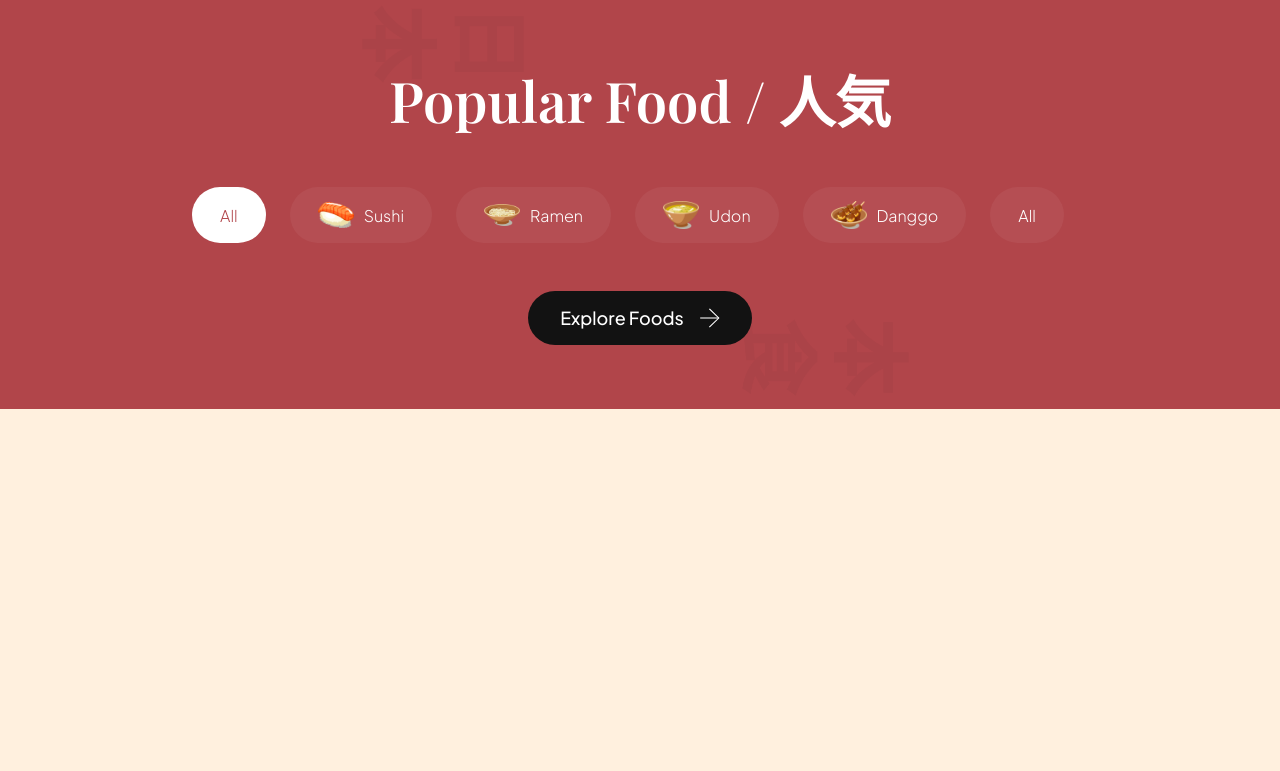
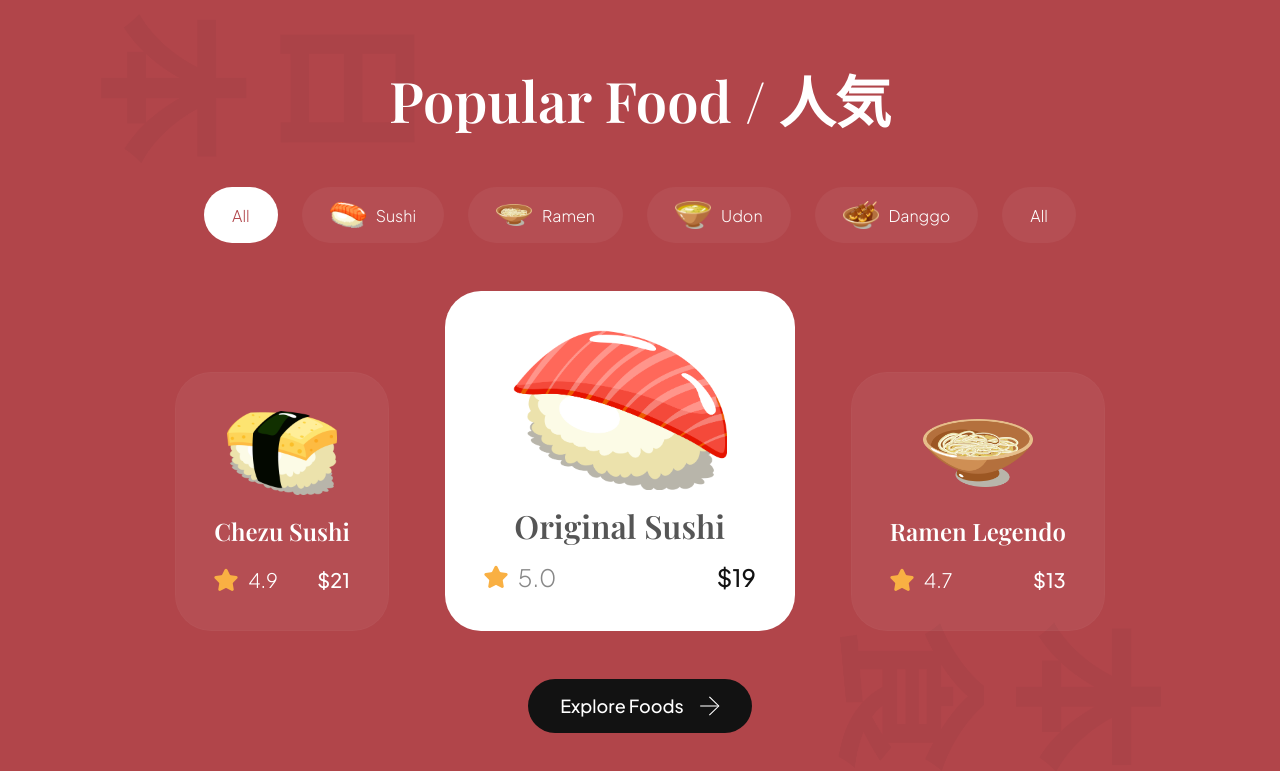
Before and after one commit to romnegrillo/sushiman, a website built with Vite: page index.html in a window 1280 px wide. Shown: the part 1567-2338 px from the top of the page. Before the commit the page ends 1976 px from the top, so only its background shows below. Built offline with nearby package versions, Linux system fonts and the light colour scheme.

Commit message:
Finished popular section. Added animations.

```diff
--- a/css/sections/popular.css
+++ b/css/sections/popular.css
@@ -106,3 +106,102 @@
   object-fit: contain;
   margin-left: 16px;
 }
+
+.popular-foods__catalogue {
+  display: flex;
+  justify-content: center;
+  align-items: flex-end;
+  flex-wrap: wrap;
+}
+
+.popular-foods__card {
+  padding: 38px;
+  height: fit-content;
+  min-width: 28=60px;
+
+  display: flex;
+  flex-direction: column;
+  align-items: center;
+  gap: 20px;
+
+  background-color: rgba(255, 255, 255, 0.05);
+  border: 1px solid rgba(255, 255, 255, 0.02);
+  border-radius: 36px;
+}
+
+.popular-foods__card-image {
+  width: 110px;
+  height: 84px;
+  object-fit: contain;
+}
+
+.popular-foods__card-title {
+  font-weight: 600;
+  font-family: var(--playfair-display);
+  font-size: 24px;
+  line-height: 32px;
+  text-align: center;
+  color: #fff;
+}
+.popular-foods__card-details {
+  width: 100%;
+  display: flex;
+  align-items: center;
+  justify-content: space-between;
+}
+
+.popular-foods__card-rating {
+  display: flex;
+  align-items: center;
+  gap: 10px;
+}
+
+.popular-foods__card-rating img {
+  width: 24px;
+  height: 24px;
+  object-fit: contain;
+}
+
+.popular-foods__card-rating p {
+  font-size: 20px;
+  font-weight: 300;
+  font-family: var(--plus-jakarta-sans);
+  color: #fff;
+}
+
+.popular-foods__card-price {
+  font-size: 20px;
+  font-weight: 500;
+  font-family: var(--plus-jakarta-sans);
+  color: #fff;
+}
+
+.popular-foods__card.active-card {
+  min-width: 350px;
+  background-color: #fff;
+}
+
+.popular-foods__card.active-card .popular-foods__card-image {
+  width: 214px;
+  height: 160px;
+}
+
+.popular-foods__card.active-card .popular-foods__card-title {
+  color: var(--black-500);
+  font-size: 32px;
+}
+
+.popular-foods__card.active-card .popular-foods__card-ratng img {
+  width: 32px;
+  height: 32px;
+}
+
+.popular-foods__card.active-card .popular-foods__card-rating p {
+  font-size: 24px;
+  color: var(--gray-100);
+}
+
+.popular-foods__card.active-card .popular-foods__card-price {
+  font-size: 24px;
+  color: var(--secondary-color);
+}
--- a/index.html
+++ b/index.html
@@ -14,11 +14,11 @@
     <header>
       <nav class="header__nav">
         <div class="header__logo">
-          <h4>Sushiman</h4>
+          <h4 data-aos="fade-down">Sushiman</h4>
           <div class="header__logo-overlay"></div>
         </div>
 
-        <ul class="header__menu">
+        <ul class="header__menu" data-aos="fade-down">
           <li>
             <a href="#menu">Menu</a>
           </li>
@@ -40,7 +40,7 @@
           </li>
         </ul>
 
-        <ul class="header__menu-mobile">
+        <ul class="header__menu-mobile" data-aos="fade-down">
           <li>
             <img src="assets/menu.svg" alt="menu" />
           </li>
@@ -50,8 +50,8 @@
 
     <section class="hero">
       <div class="hero-image">
-        <img src="assets/sushi-1.png" alt="sushi" />
-        <h2>
+        <img src="assets/sushi-1.png" alt="sushi" data-aos="fade-up" />
+        <h2 data-aos="fade-up">
           日 <br />
           本 <br />
           食
@@ -61,7 +61,7 @@
       </div>
 
       <div class="hero-content">
-        <div class="hero-content-info">
+        <div class="hero-content-info" data-aos="fade-left">
           <h1>Feel the Taste of Japanese Food</h1>
           <p>Feel the taste of Japanese food from anywhere and anytime.</p>
 
@@ -74,7 +74,7 @@
           </div>
         </div>
 
-        <div class="hero-content__testimonials">
+        <div class="hero-content__testimonials" data-aos="fade-up">
           <div class="hero-content-customer flex-center">
             <h4>24<span>K+</span></h4>
             <p>Happy Customers</p>
@@ -94,7 +94,7 @@
     <section class="about-us" id="about-us">
       <div class="about-us__image">
         <div class="about-us__image-sushi-3">
-          <img src="assets/sushi-3.png" alt="sushi-3" />
+          <img src="assets/sushi-3.png" alt="sushi-3" data-aos="fade-right" />
         </div>
 
         <button class="about-us__button">
@@ -103,11 +103,11 @@
         </button>
 
         <div class="about-us__image-sushi-2">
-          <img src="assets/sushi-2.png" alt="sushi-2" />
+          <img src="assets/sushi-2.png" alt="sushi-2" data-aos="fade-right" />
         </div>
       </div>
 
-      <div class="about-us__content">
+      <div class="about-us__content" data-aos="fade-left">
         <p class="sushi__subtitle">About Us / 私たちに関しては</p>
         <h3 class="sushi__title">
           Our mission is to bring true Japanese flavours to you.
@@ -121,9 +121,14 @@
     </section>
 
     <section class="popular-foods" id="menu">
-      <h2 class="popular-foods__title">Popular Food / 人気</h2>
+      <h2 class="popular-foods__title" data-aos="flip-up">
+        Popular Food / 人気
+      </h2>
 
-      <div class="popular-foods__filters sushi__hide-scrollbar">
+      <div
+        class="popular-foods__filters sushi__hide-scrollbar"
+        data-aos="fade-up"
+      >
         <button class="popular-foods__filter-btn active">All</button>
 
         <button class="popular-foods__filter-btn">
@@ -147,10 +152,56 @@
         </button>
 
         <button class="popular-foods__filter-btn">All</button>
+      </div>
 
-        <div class="popular-foods__catalogue">
-          <!-- Fill with JS later.-->
-        </div>
+      <div class="popular-foods__catalogue" data-aos="fade-up">
+        <article class="popular-foods__card">
+          <img
+            class="popular-foods__card-image"
+            src="assets/sushi-12.png"
+            alt="sushi-12"
+          />
+          <h4 class="popular-foods__card-title">Chezu Sushi</h4>
+          <div class="popular-foods__card-details">
+            <div class="popular-foods__card-rating">
+              <img src="assets/star.svg" alt="star" />
+              <p>4.9</p>
+            </div>
+            <p class="popular-foods__card-price">$21</p>
+          </div>
+        </article>
+
+        <article class="popular-foods__card active-card">
+          <img
+            class="popular-foods__card-image"
+            src="assets/sushi-11.png"
+            alt="sushi-11"
+          />
+          <h4 class="popular-foods__card-title">Original Sushi</h4>
+          <div class="popular-foods__card-details">
+            <div class="popular-foods__card-rating">
+              <img src="assets/star.svg" alt="star" />
+              <p>5.0</p>
+            </div>
+            <p class="popular-foods__card-price">$19</p>
+          </div>
+        </article>
+
+        <article class="popular-foods__card">
+          <img
+            class="popular-foods__card-image"
+            src="assets/sushi-10.png"
+            alt="sushi-10"
+          />
+          <h4 class="popular-foods__card-title">Ramen Legendo</h4>
+          <div class="popular-foods__card-details">
+            <div class="popular-foods__card-rating">
+              <img src="assets/star.svg" alt="star" />
+              <p>4.7</p>
+            </div>
+            <p class="popular-foods__card-price">$13</p>
+          </div>
+        </article>
       </div>
 
       <button class="popular-foods__button">
--- a/js/script.js
+++ b/js/script.js
@@ -0,0 +1,58 @@
+// import images as relative image path won't work with vite/vercel.
+import check from '../assets/check.svg';
+import star from '../assets/star.svg';
+import sushi12 from '../assets/sushi-12.png';
+import sushi11 from '../assets/sushi-11.png';
+import sushi10 from '../assets/sushi-10.png';
+
+import AOS from 'aos';
+import 'aos/dist/aos.css';
+
+// init AOS animation
+AOS.init({
+  duration: 1000,
+  offset: 100,
+});
+
+const trendingSushis = [
+  'Make Sushi',
+  'Nigiri Sushi',
+  'Oshizushi',
+  'Temaki Sushi',
+  'Uramaki Sushi',
+  'Inari Sushi',
+];
+
+const trendingDrinks = [
+  'Oruncha',
+  'Ofukucha',
+  'Sakura Tea',
+  'Kombu-cha',
+  'Aojiru',
+  'Mugicha',
+];
+
+const cards = [
+  {
+    imgSrc: sushi12,
+    alt: 'sushi-12',
+    title: 'Chezu Sushi',
+    rating: '4.8',
+    price: '$21.00',
+  },
+  {
+    imgSrc: sushi11,
+    alt: 'sushi-11',
+    title: 'Originale Sushi',
+    rating: '4.8',
+    price: '$21.00',
+    active: true,
+  },
+  {
+    imgSrc: sushi10,
+    alt: 'sushi-10',
+    title: 'Ramen Legendo',
+    rating: '4.8',
+    price: '$21.00',
+  },
+];
--- a/package.json
+++ b/package.json
@@ -10,5 +10,8 @@
   },
   "devDependencies": {
     "vite": "^4.3.2"
+  },
+  "dependencies": {
+    "aos": "^2.3.4"
   }
 }
```
Also changed, not shown: 1 other file.
